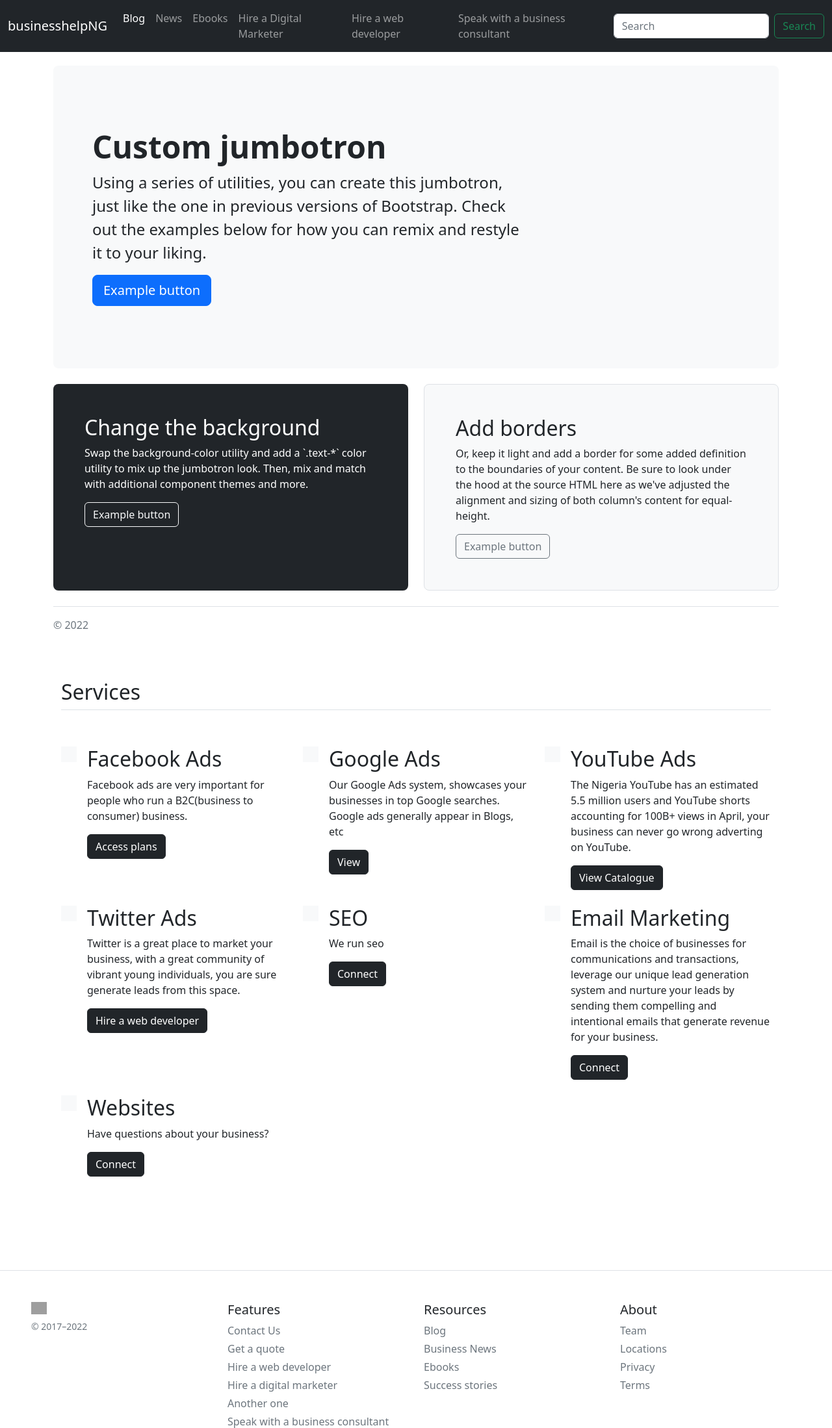
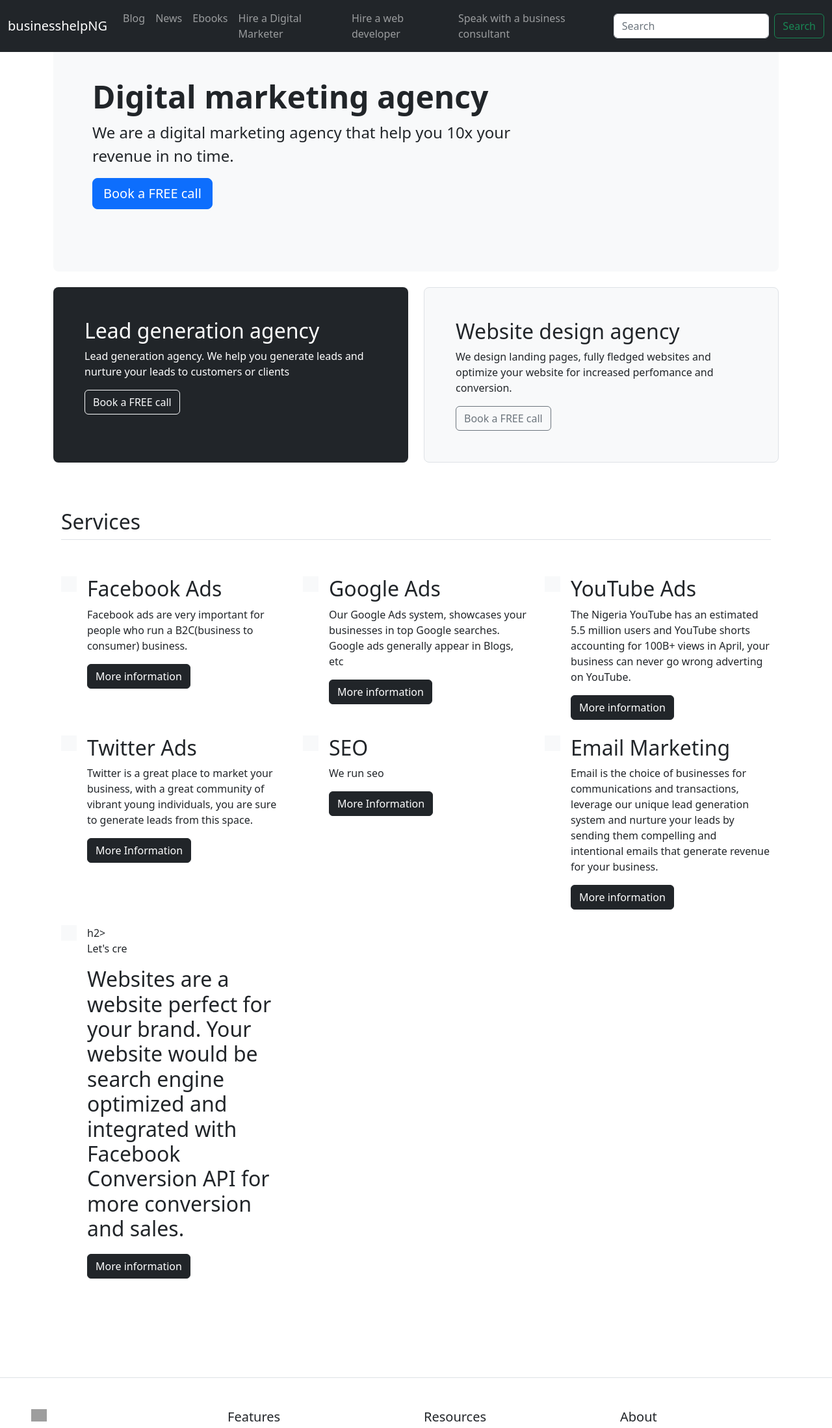
Before and after one commit to clintondotcpp/businesshelp.ng, a PHP site: page /businesshelpNG/ in a window 1280 px wide. Shown: the top 2198 px of the page at 65% size. Run offline with PHP 8.4, Linux system fonts and the light colour scheme; tables that the repository leaves empty or names only in its code hold one stand-in row (values such as "Sample post"); some libraries are stand-ins or nearby versions; grey boxes are pictures that could not be loaded.

Commit message:
4th commit

```diff
--- a/index.php
+++ b/index.php
@@ -22,7 +22,7 @@
             </button>
             <div class="collapse navbar-collapse" id="navbarNavAltMarkup">
                 <div class="navbar-nav">
-                    <a class="nav-link active" aria-current="page" href="blog.php">Blog</a>
+                    <a class="nav-link" href="blog.php">Blog</a>
                     <a class="nav-link" href="news.php">News</a>
                     <a class="nav-link" href="ebooks.php">Ebooks</a>
                     <a class="nav-link" href="marketing.php">Hire a Digital Marketer</a>
@@ -38,44 +38,30 @@
     </nav>
     <section id="intro">
         <div class="container py-4">
-            <header class="pb-3 mb-4 border-bottom">
-                <a href="/" class="d-flex align-items-center text-dark text-decoration-none">
-                    <svg xmlns="http://www.w3.org/2000/svg" width="40" height="32" class="me-2" viewBox="0 0 118 94" role="img">
-                        <title>Bootstrap</title>
-                        <path fill-rule="evenodd" clip-rule="evenodd" d="M24.509 0c-6.733 0-11.715 5.893-11.492 12.284.214 6.14-.064 14.092-2.066 20.577C8.943 39.365 5.547 43.485 0 44.014v5.972c5.547.529 8.943 4.649 10.951 11.153 2.002 6.485 2.28 14.437 2.066 20.577C12.794 88.106 17.776 94 24.51 94H93.5c6.733 0 11.714-5.893 11.491-12.284-.214-6.14.064-14.092 2.066-20.577 2.009-6.504 5.396-10.624 10.943-11.153v-5.972c-5.547-.529-8.934-4.649-10.943-11.153-2.002-6.484-2.28-14.437-2.066-20.577C105.214 5.894 100.233 0 93.5 0H24.508zM80 57.863C80 66.663 73.436 72 62.543 72H44a2 2 0 01-2-2V24a2 2 0 012-2h18.437c9.083 0 15.044 4.92 15.044 12.474 0 5.302-4.01 10.049-9.119 10.88v.277C75.317 46.394 80 51.21 80 57.863zM60.521 28.34H49.948v14.934h8.905c6.884 0 10.68-2.772 10.68-7.727 0-4.643-3.264-7.207-9.012-7.207zM49.948 49.2v16.458H60.91c7.167 0 10.964-2.876 10.964-8.281 0-5.406-3.903-8.178-11.425-8.178H49.948z" fill="currentColor"></path>
-                    </svg>
-                    <span class="fs-4">Jumbotron example</span>
-                </a>
-            </header>
-
             <div class="p-5 mb-4 bg-light rounded-3">
                 <div class="container-fluid py-5">
-                    <h1 class="display-5 fw-bold">Custom jumbotron</h1>
-                    <p class="col-md-8 fs-4">Using a series of utilities, you can create this jumbotron, just like the one in previous versions of Bootstrap. Check out the examples below for how you can remix and restyle it to your liking.</p>
-                    <button class="btn btn-primary btn-lg" type="button">Example button</button>
+                    <h1 class="display-5 fw-bold">Digital marketing agency</h1>
+                    <p class="col-md-8 fs-4">We are a digital marketing agency that help you 10x your revenue in no time.</p>
+                    <a class="btn btn-primary btn-lg" href="agency/digitalagency.php">Book a FREE call</a>
                 </div>
             </div>
 
             <div class="row align-items-md-stretch">
                 <div class="col-md-6">
                     <div class="h-100 p-5 text-bg-dark rounded-3">
-                        <h2>Change the background</h2>
-                        <p>Swap the background-color utility and add a `.text-*` color utility to mix up the jumbotron look. Then, mix and match with additional component themes and more.</p>
-                        <button class="btn btn-outline-light" type="button">Example button</button>
+                        <h2>Lead generation agency</h2>
+                        <p>Lead generation agency. We help you generate leads and nurture your leads to customers or clients</p>
+                        <a class="btn btn-outline-light" href="agency/leadagency.php">Book a FREE call</a>
                     </div>
                 </div>
                 <div class="col-md-6">
                     <div class="h-100 p-5 bg-light border rounded-3">
-                        <h2>Add borders</h2>
-                        <p>Or, keep it light and add a border for some added definition to the boundaries of your content. Be sure to look under the hood at the source HTML here as we've adjusted the alignment and sizing of both column's content for equal-height.</p>
-                        <button class="btn btn-outline-secondary" type="button">Example button</button>
+                        <h2>Website design agency</h2>
+                        <p>We design landing pages, fully fledged websites and optimize your website for increased perfomance and conversion.</p>
+                        <a class="btn btn-outline-secondary" href="agency/webagency.php">Book a FREE call</a>
                     </div>
                 </div>
             </div>
-
-            <footer class="pt-3 mt-4 text-muted border-top">
-                © 2022
-            </footer>
         </div>
     </section>
     <section id="features">
@@ -92,7 +78,7 @@
                         <h2>Facebook Ads</h2>
                         <p>Facebook ads are very important for people who run a B2C(business to consumer) business.</p>
                         <a href="facebook.php" class="btn btn-dark">
-                            Access plans
+                            More information
                         </a>
                     </div>
                 </div>
@@ -106,7 +92,7 @@
                         <h2>Google Ads</h2>
                         <p>Our Google Ads system, showcases your businesses in top Google searches. Google ads generally appear in Blogs, etc</p>
                         <a href="google.php" class="btn btn-dark">
-                            View
+                            More information
                         </a>
                     </div>
                 </div>
@@ -120,7 +106,7 @@
                         <h2>YouTube Ads</h2>
                         <p>The Nigeria YouTube has an estimated 5.5 million users and YouTube shorts accounting for 100B+ views in April, your business can never go wrong adverting on YouTube.</p>
                         <a href="youtube.php" class="btn btn-dark">
-                            View Catalogue
+                            More information
                         </a>
                     </div>
                 </div>
@@ -132,9 +118,9 @@
                     </div>
                     <div>
                         <h2>Twitter Ads</h2>
-                        <p>Twitter is a great place to market your business, with a great community of vibrant young individuals, you are sure generate leads from this space.</p>
+                        <p>Twitter is a great place to market your business, with a great community of vibrant young individuals, you are sure to generate leads from this space.</p>
                         <a href="twitter.php" class="btn btn-dark">
-                            Hire a web developer
+                            More Information
                         </a>
                     </div>
                 </div>
@@ -148,7 +134,7 @@
                         <h2>SEO</h2>
                         <p>We run seo</p>
                         <a href="seo.php" class="btn btn-dark">
-                            Connect
+                            More Information
                         </a>
                     </div>
                 </div>
@@ -162,7 +148,7 @@
                         <h2>Email Marketing</h2>
                         <p>Email is the choice of businesses for communications and transactions, leverage our unique lead generation system and nurture your leads by sending them compelling and intentional emails that generate revenue for your business.</p>
                         <a href="emailmarketing.php" class="btn btn-dark">
-                            Connect
+                            More information
                         </a>
                     </div>
                 </div>
@@ -172,12 +158,12 @@
                             <use xlink:href="#tools"></use>
                         </svg>
                     </div>
-                    <div>
-                        <h2>Websites</h2>
-                        <p>Have questions about your business?</p>
-                        <a href="websites.php" class="btn btn-dark">
-                            Connect
-                        </a>
+                    <div>h2>
+                        <p>Let's cre</p>
+                        <h2>Websites are a website perfect for your brand. Your website would be search engine optimized and integrated with Facebook Conversion API for more conversion and sales.</p>
+                            <a href="websites.php" class="btn btn-dark">
+                                More information
+                            </a>
                     </div>
                 </div>
             </div>
```
Also changed, not shown: facebook.php (+44 -31 lines), agency/digitalagency.php (added), agency/leadagency.php (added), agency/webagency.php (added).
